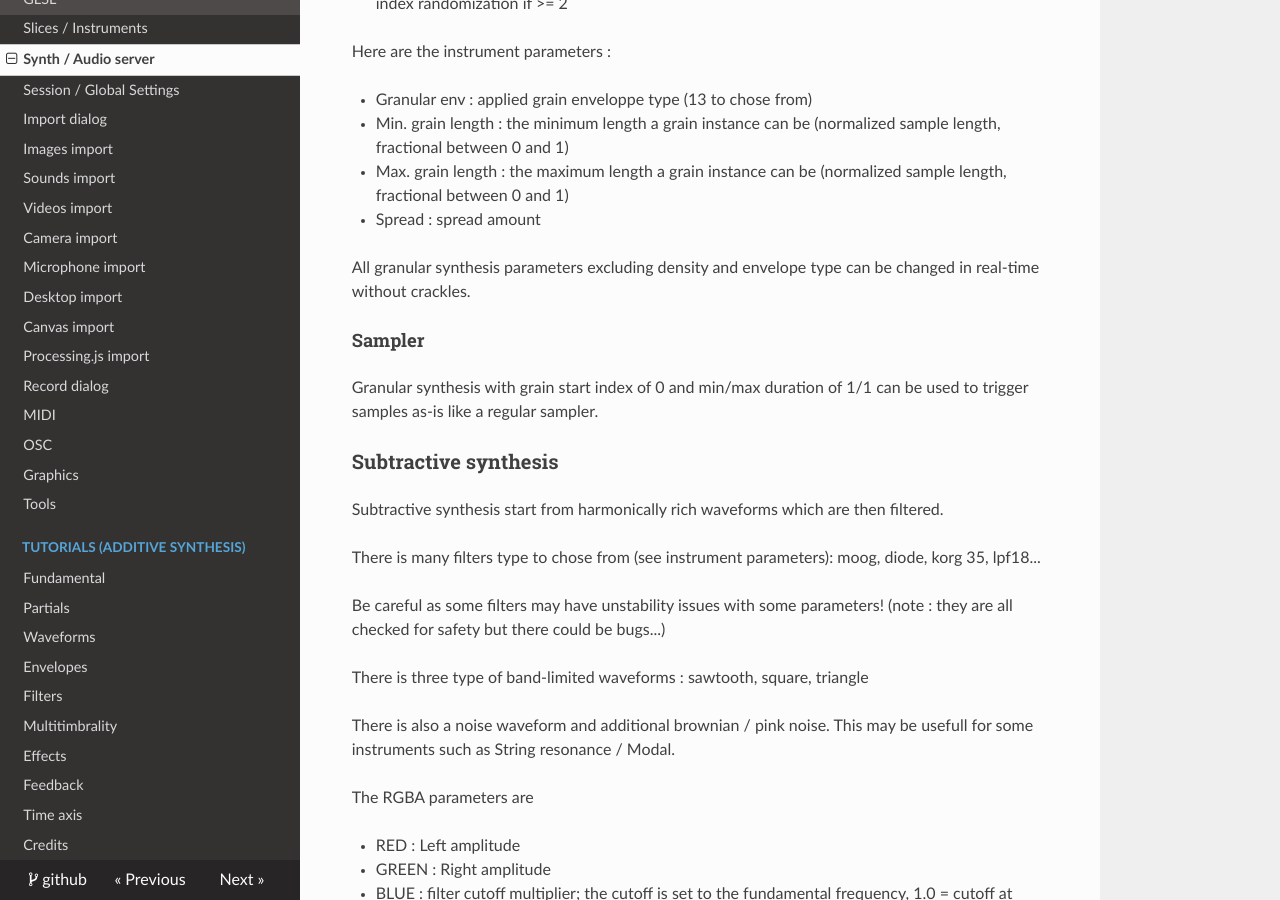
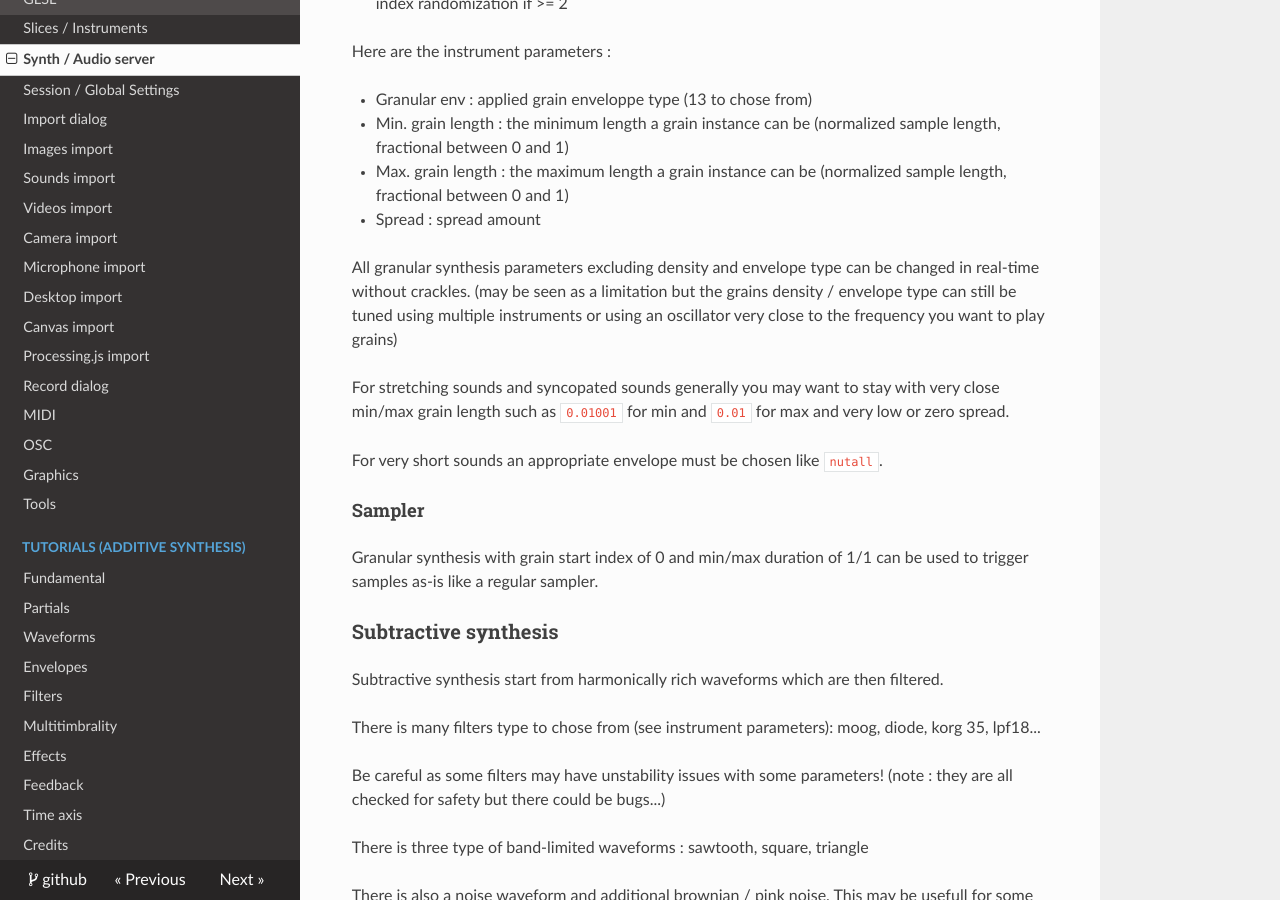
Before and after one commit to grz0zrg/fsynth, an MkDocs documentation site: the page built from documentation/mk/docs/audio_server.md, in a window 1280 px wide and 900 px high, scrolled down 5827 px. Built offline with MkDocs 1.6.1, drawn with Linux system fonts in a browser that asks for light colours; nearby versions of some CDN libraries; old or Windows-style settings are respelled for this version of MkDocs; some of the changed text lies outside the part shown.

Commit message:
pause / unpause change synth state by sending corresponding synth action
update documentation

```diff
--- a/documentation/mk/docs/audio_server.md
+++ b/documentation/mk/docs/audio_server.md
@@ -2,7 +2,7 @@
 
 The Fragment Audio Server is a program which is able to do fast real-time audio synthesis, it run alongside the web application to produce sounds.
 
-The audio server **must be launched to output any audio**, it will listen to 127.0.0.1:3003 by default and will use the default audio device. This can be changed by passing command line arguments when launched.
+The audio server **must be launched to output any sounds**, it will listen to 127.0.0.1:3003 by default and will use the default audio device. This can be changed by passing command line arguments when launched.
 
 The Fragment web-client communicate with FAS by sending data through the network, FAS can run on any machines independently of the Fragment application, it gather the pixels data from Fragment in real-time, compute things and deliver the audio through the selected audio device.
 
@@ -152,7 +152,11 @@ Here are the instrument parameters :
 * Max. grain length : the maximum length a grain instance can be (normalized sample length, fractional between 0 and 1)
 * Spread : spread amount
 
-All granular synthesis parameters excluding density and envelope type can be changed in real-time without crackles.
+All granular synthesis parameters excluding density and envelope type can be changed in real-time without crackles. (may be seen as a limitation but the grains density / envelope type can still be tuned using multiple instruments or using an oscillator very close to the frequency you want to play grains)
+
+For stretching sounds and syncopated sounds generally you may want to stay with very close min/max grain length such as `0.01001` for min and `0.01` for max and very low or zero spread.
+
+For very short sounds an appropriate envelope must be chosen like `nutall`.
 
 #### Sampler
 
```
Also changed, not shown: 4 other files.
